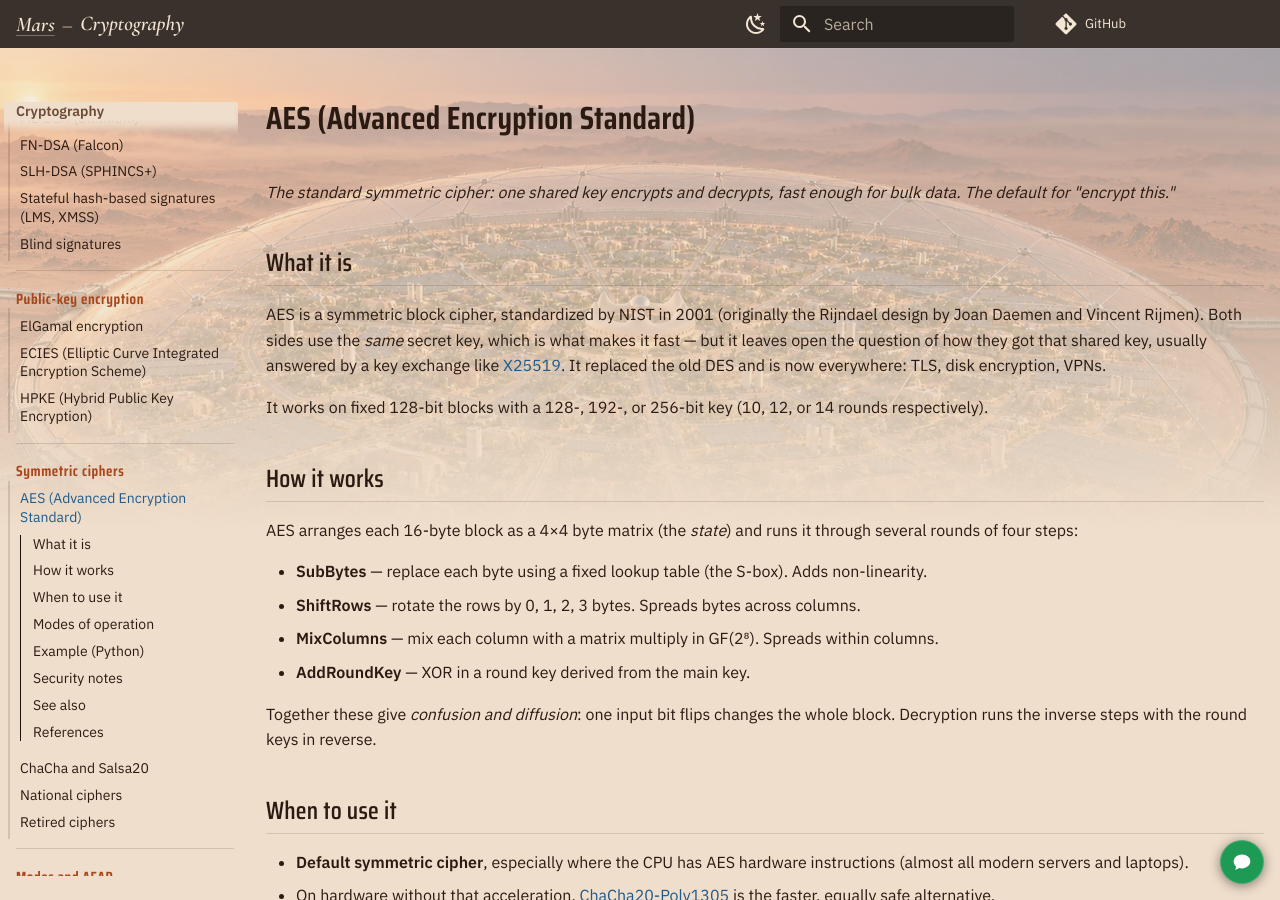
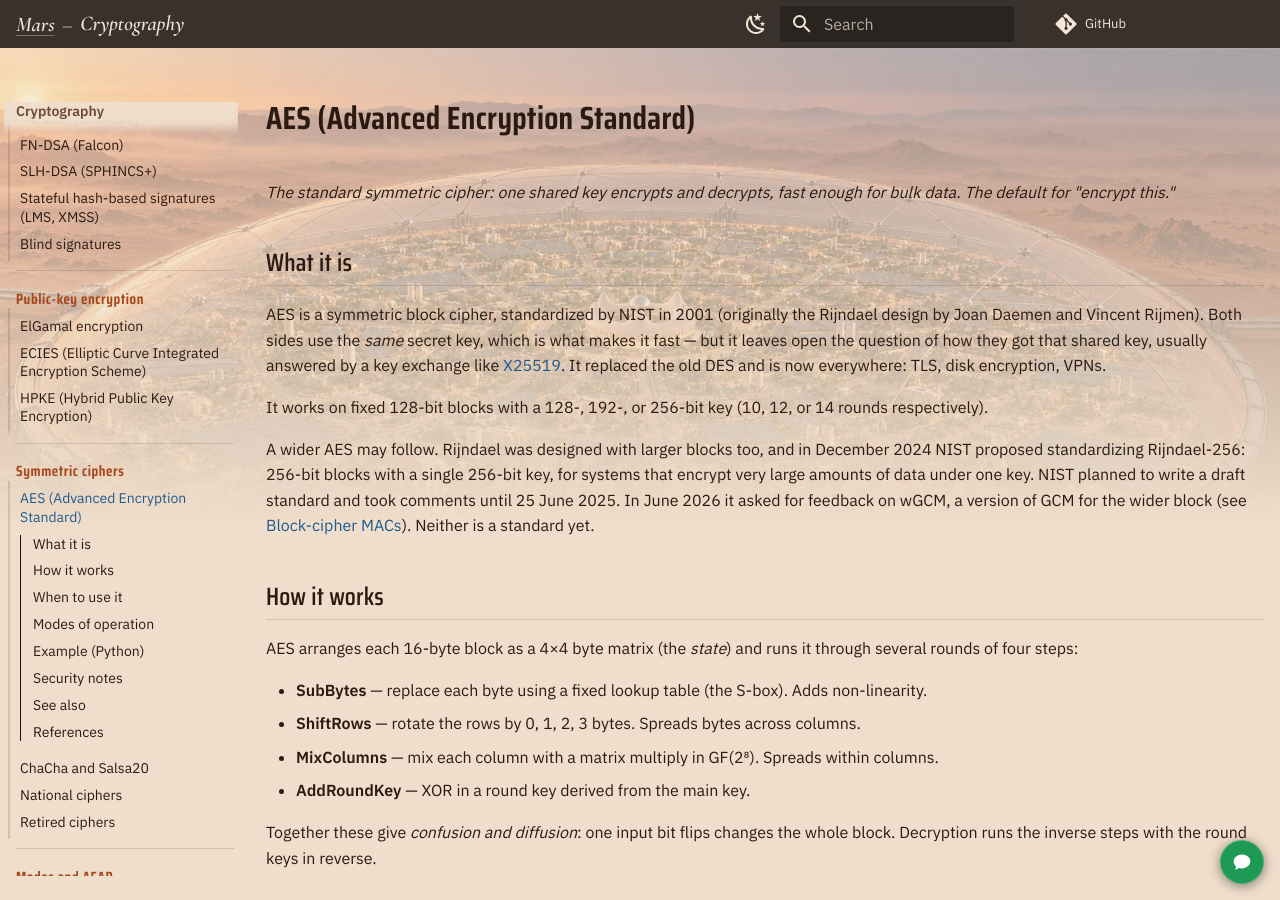
Before and after one commit to TTMathCS/cryptography, an MkDocs documentation site: the page built from docs/04-symmetric-ciphers/AES.md, in a window 1280 px wide and 900 px high. Built offline with MkDocs 1.6.1 and Material for MkDocs 9.7.7, drawn with Linux system fonts in a browser that asks for light colours; comment, search, counter and statistics services are not loaded; some of the changed text lies outside the part shown.

Commit message:
AES: NIST's December 2024 proposal to standardize Rijndael-256 (256-bit blocks, 256-bit key) and the June 2026 wGCM call; link FIPS 197 (2001, updated 2023)

```diff
--- a/docs/04-symmetric-ciphers/AES.md
+++ b/docs/04-symmetric-ciphers/AES.md
@@ -14,6 +14,14 @@ encryption, VPNs.
 
 It works on fixed 128-bit blocks with a 128-, 192-, or 256-bit key (10, 12, or 14
 rounds respectively).
+
+A wider AES may follow. Rijndael was designed with larger blocks too, and in
+December 2024 NIST proposed standardizing Rijndael-256: 256-bit blocks with a
+single 256-bit key, for systems that encrypt very large amounts of data under
+one key. NIST planned to write a draft standard and took comments until 25 June
+2025. In June 2026 it asked for feedback on wGCM, a version of GCM for the wider
+block (see [Block-cipher MACs](../06-mac/Block-Cipher-MACs.md)). Neither is a
+standard yet.
 
 ## How it works
 
@@ -87,5 +95,6 @@ pt = aead.decrypt(nonce, ct, header)         # raises if tampered
 
 ## References
 
-- FIPS 197: Advanced Encryption Standard (AES)
+- [FIPS 197: Advanced Encryption Standard (AES)](https://csrc.nist.gov/pubs/fips/197/final) (2001, updated 2023)
 - NIST SP 800-38A / 800-38D: Block Cipher Modes (CBC/CTR, GCM)
+- [NIST, "NIST Proposes to Standardize a Wider Variant of AES" (24 December 2024)](https://csrc.nist.gov/News/2024/nist-proposes-to-standardize-wider-variant-of-aes)
```
